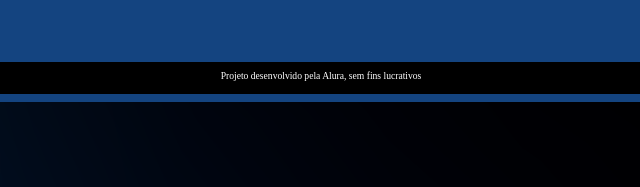
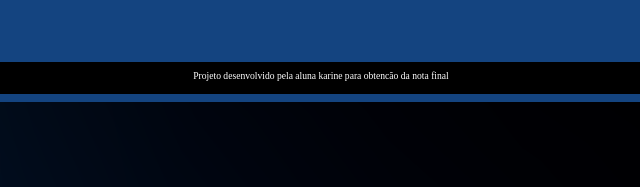
Before and after one commit to Karine1521/cartoes-de-perguntas-e-respostas-, a plain HTML site: page index.html in a window 1280 px wide. Shown: the part 706-893 px from the top of the page, 327-967 px from the left. Drawn offline with Linux system fonts and the light colour scheme; files that its build step writes are made by us from their sources; files whose address does not match are found by name.

Commit message:
Update index.html

```diff
--- a/index.html
+++ b/index.html
@@ -4,26 +4,26 @@
     <meta charset="UTF-8">
     <meta name="viewport" content="width=device-width, initial-scale=1.0">
     <link rel="stylesheet" href="assets/style.css">
-    <title>Flashcard</title>
+    <title>jogo de perguuntas e respostas</title>
 </head>
 <body>
     <main>
         <section id="container">
             <!-- <article class="cartao">
                 <div class="cartao__conteudo">
-                    <h3>Programação</h3>
+                    <h3>biologia</h3>
                     <div class="cartao__conteudo__pergunta">
-                        <p>O que é JavaScript?</p>
+                        <p>O que é biologia?</p>
                     </div>
                     <div class="cartao__conteudo__resposta">
-                        <p>O JavaScript é uma linguagem de programação</p>
+                        <p>é uma ciência que se preocupa com o estudo da vida nas suas mais variadas formas e níveis</p>
                     </div>
                 </div>
             </article> -->
         </section>
     </main>
     <footer>
-        <p>Projeto desenvolvido pela Alura, sem fins lucrativos</p>
+        <p>Projeto desenvolvido pela aluna karine para obtencão da nota final</p>
     </footer>
     <script src="app.js"></script>
     <script src="perguntas.js"></script>
```
